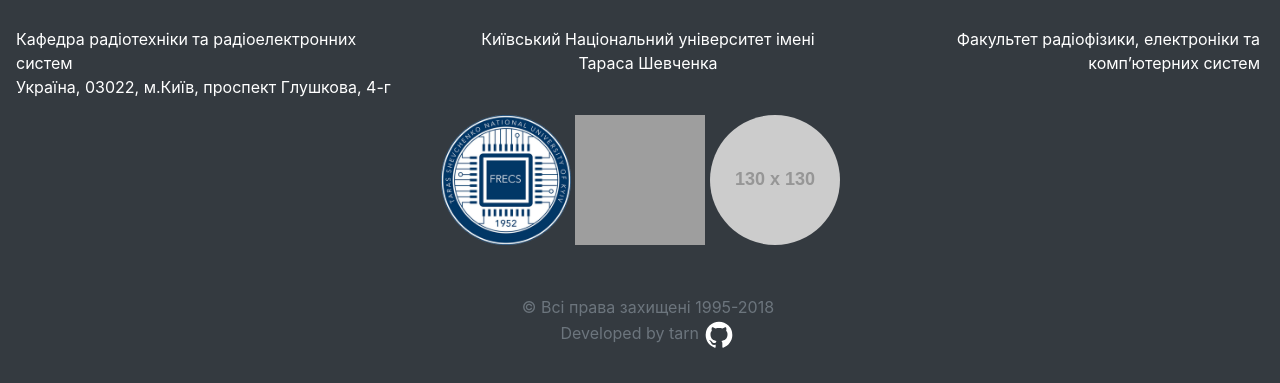
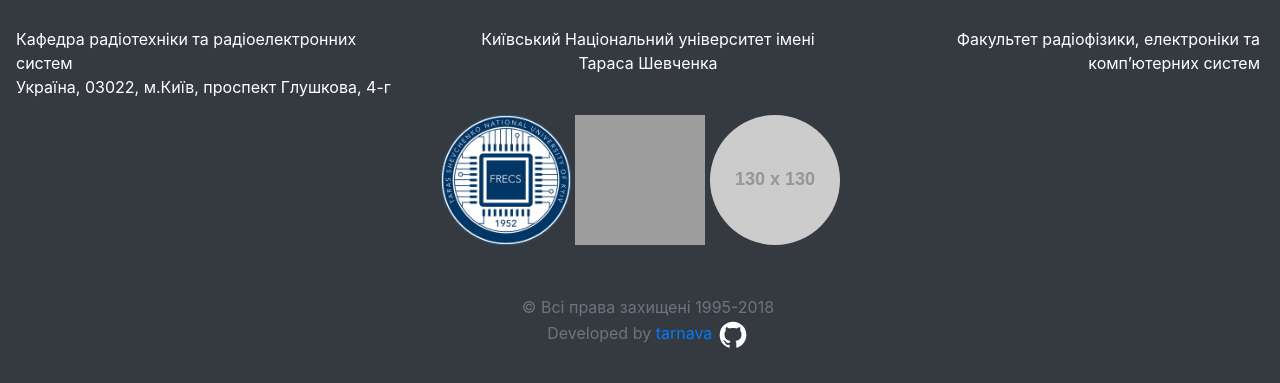
Before and after one commit to marzique/frecs2.0, a Flask app: page /account in a window 1280 px wide. Shown: the part 717-1100 px from the top of the page. Run offline with Flask 2, Linux system fonts and the light colour scheme; a user stored in the database is signed in; grey boxes labelled with a size stand in for pictures from a placeholder-image service; some libraries are stand-ins or nearby versions; some web fonts are replaced; grey boxes are pictures that could not be loaded.

Commit message:
github reference + post adding permissions to all added

```diff
--- a/rpd_site/templates/layout.html
+++ b/rpd_site/templates/layout.html
@@ -85,9 +85,7 @@
                 <a class="dropdown-item" href="{{ url_for('account') }}">Обліковий запис</a>
 
                   <!-- show only if 'admin' permission/group/etc -->
-                  {% if current_user.username in ['marzique', 'tariq', 'yurets'] %}
                 <a class="dropdown-item" href="{{ url_for('new_post') }}">Додати новину</a>
-                  {% endif %}
                  <div class="dropdown-divider"></div>
                   <a class="dropdown-item text-danger" href="{{ url_for('logout') }}">Вийти</a>
                 </div>
@@ -183,7 +181,7 @@
 
       </div>
  <p class="ml-3 text-muted text-center" style="padding-top:50px;">© Всі права захищені 1995-2018 <br>
-   Developed by tarn <a href="https://github.com/marzique" target="_blank"><svg style="width:32px;height:32px; vertical-align: middle;" viewBox="0 0 24 24">
+   Developed by <a href="https://github.com/marzique" target="_blank">tarnava</a> <a href="https://github.com/marzique" target="_blank"><svg style="width:32px;height:32px; vertical-align: middle;" viewBox="0 0 24 24">
     <path fill="#ffffff" d="M12,2A10,10 0 0,0 2,12C2,16.42 4.87,20.17 8.84,21.5C9.34,21.58 9.5,21.27
     9.5,21C9.5,20.77 9.5,20.14 9.5,19.31C6.73,19.91 6.14,17.97 6.14,17.97C5.68,16.81 5.03,16.5 5.03,16.5C4.12,15.88
     5.1,15.9 5.1,15.9C6.1,15.97 6.63,16.93 6.63,16.93C7.5,18.45 8.97,18 9.54,17.76C9.63,17.11 9.89,16.67
```
Also changed, not shown: rpd_site/site.db, rpd_site/static/img/0f0652dce6ba1fe6.jpg (added), rpd_site/static/img/a613eb2bf9600ecd.jpg (added).
